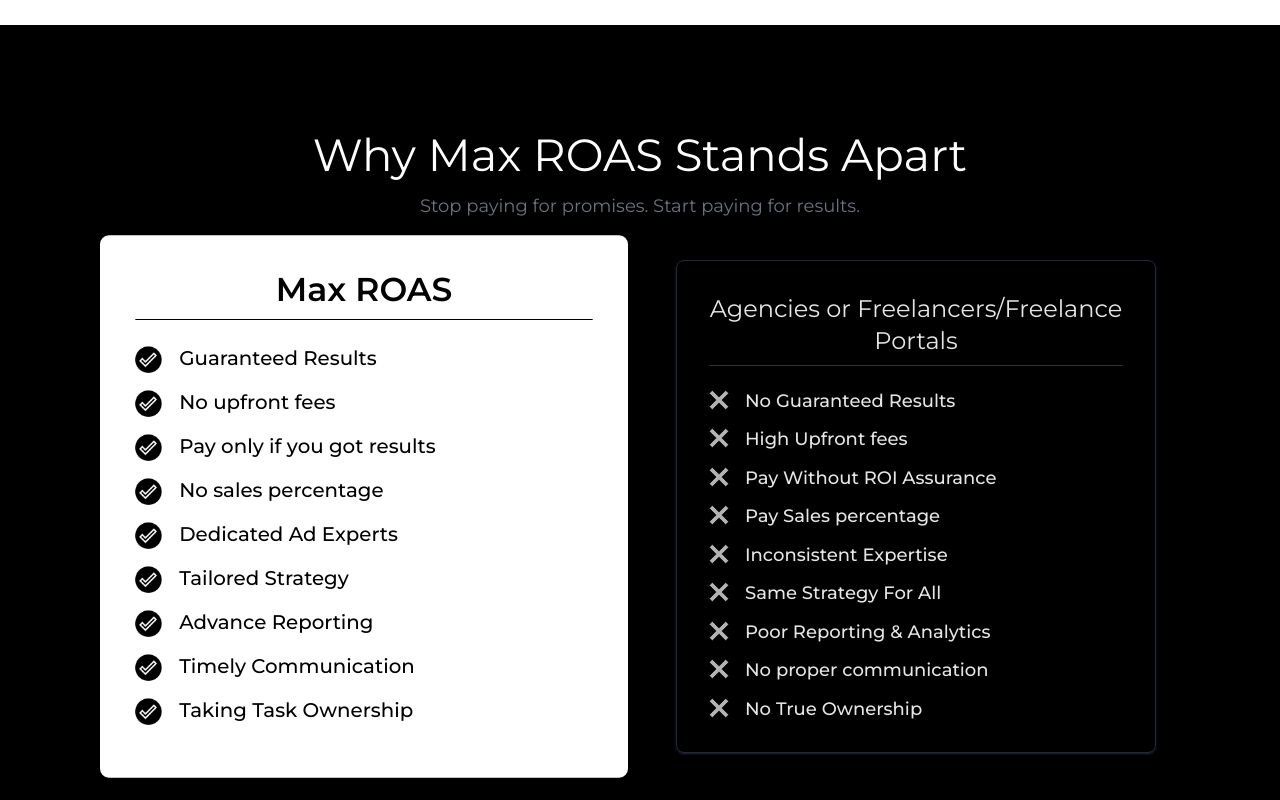
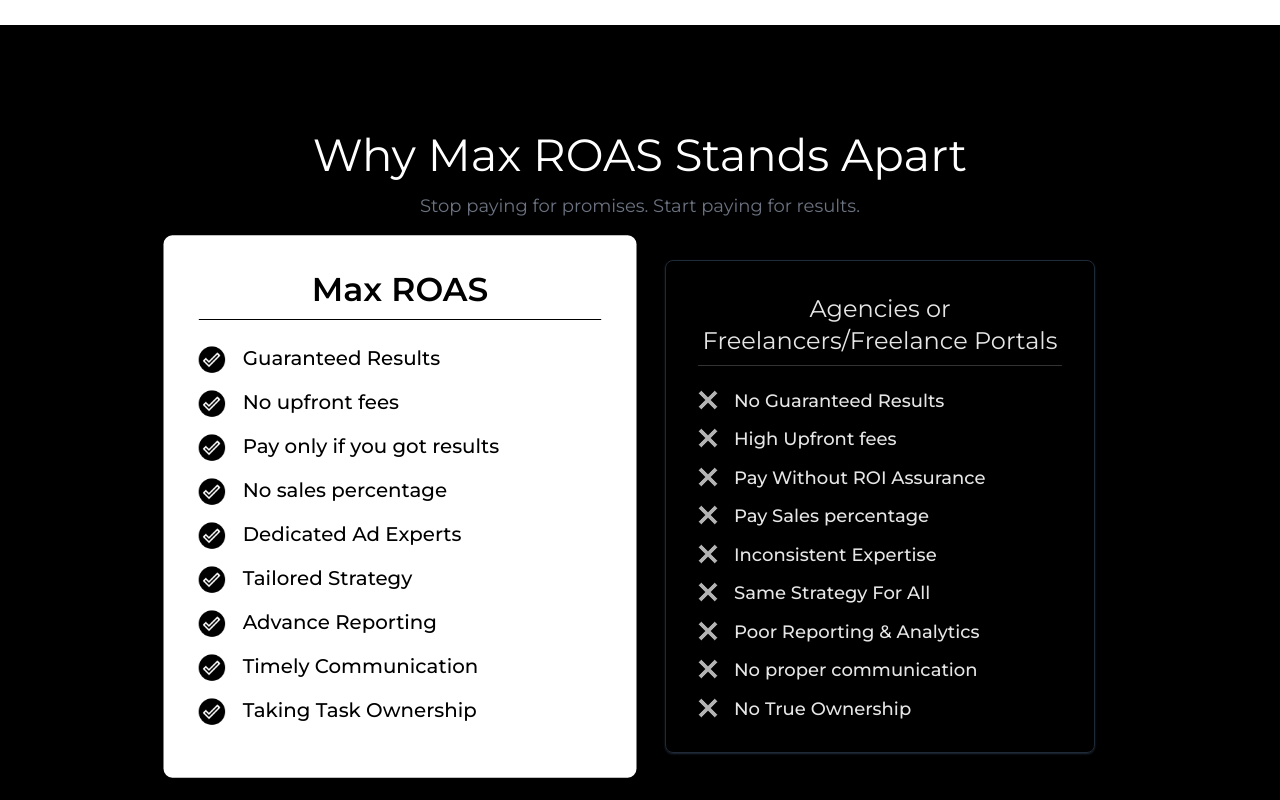
Before and after one commit to Mahavishnu-K/MaxROAS, a React (Vite) app in the folder client/: page / in a window 1280 px wide. Shown: the part 5680-6480 px from the top of the page. Built offline with nearby package versions, Linux system fonts and the light colour scheme; a web font is replaced by a local one.

Commit message:
padding adjustment

```diff
--- a/client/src/sections/Comparison.jsx
+++ b/client/src/sections/Comparison.jsx
@@ -18,7 +18,7 @@
 
   return (
     <section className="py-24 2xl:py-28 min-h-screen bg-black text-white">
-      <div className="container mx-auto px-6 max-w-6xl">
+      <div className="container mx-auto px-24 2xl:px-6 max-w-6xl">
 
         {/* Header */}
         <div className="text-center mb-10 2xl:mb-14">
@@ -34,7 +34,7 @@
         <div className="grid grid-cols-1 md:grid-cols-2 gap-0 2xl:gap-16 justify-items-center">
 
           {/* --- CARD 1: MAX ROAS (The Winner) --- */}
-          <div className="bg-white text-black rounded-lg w-full mx-auto max-w-[480px] 2xl:max-w-none 2xl:w-full p-8 2xl:p-10 relative overflow-hidden transform md:scale-110 z-10">
+          <div className="bg-white text-black rounded-lg w-full mx-auto max-w-[430px] 2xl:max-w-none 2xl:w-full p-8 2xl:p-10 relative overflow-hidden transform md:scale-110 z-10">
             {/* Header */}
             <div className="text-center mb-6 2xl:mb-10">
               <h3 className="text-3xl font-semibold mb-2">Max ROAS</h3>
@@ -61,7 +61,7 @@
           </div>
 
           {/* --- CARD 2: AGENCIES --- */}
-          <div className="rounded-lg p-8 2xl:p-10 w-full mx-auto max-w-[480px] 2xl:max-w-none 2xl:w-full border border-gray-800 shadow-gray-800 shadow-sm relative z-0">
+          <div className="rounded-lg p-8 2xl:p-10 w-full mx-auto max-w-[430px] 2xl:max-w-none 2xl:w-full border border-gray-800 shadow-gray-800 shadow-sm relative z-0">
              {/* Header */}
              <div className="text-center mb-6 2xl:mb-10">
               <h3 className="text-2xl mb-2 opacity-90">Agencies or Freelancers/Freelance Portals</h3>
```
